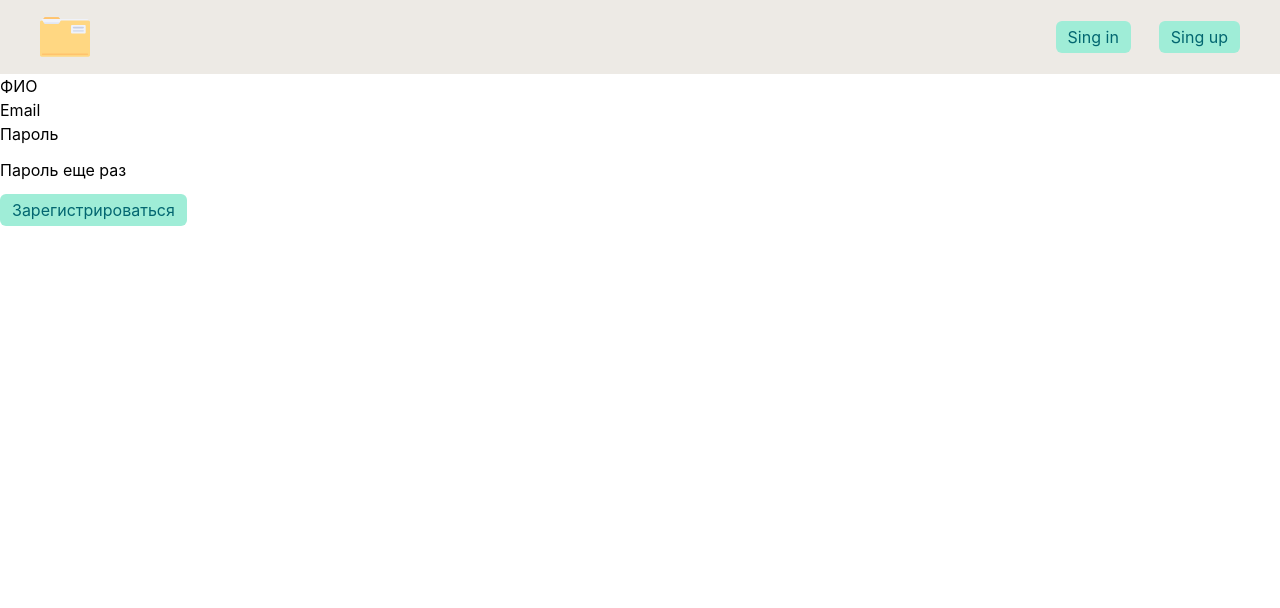
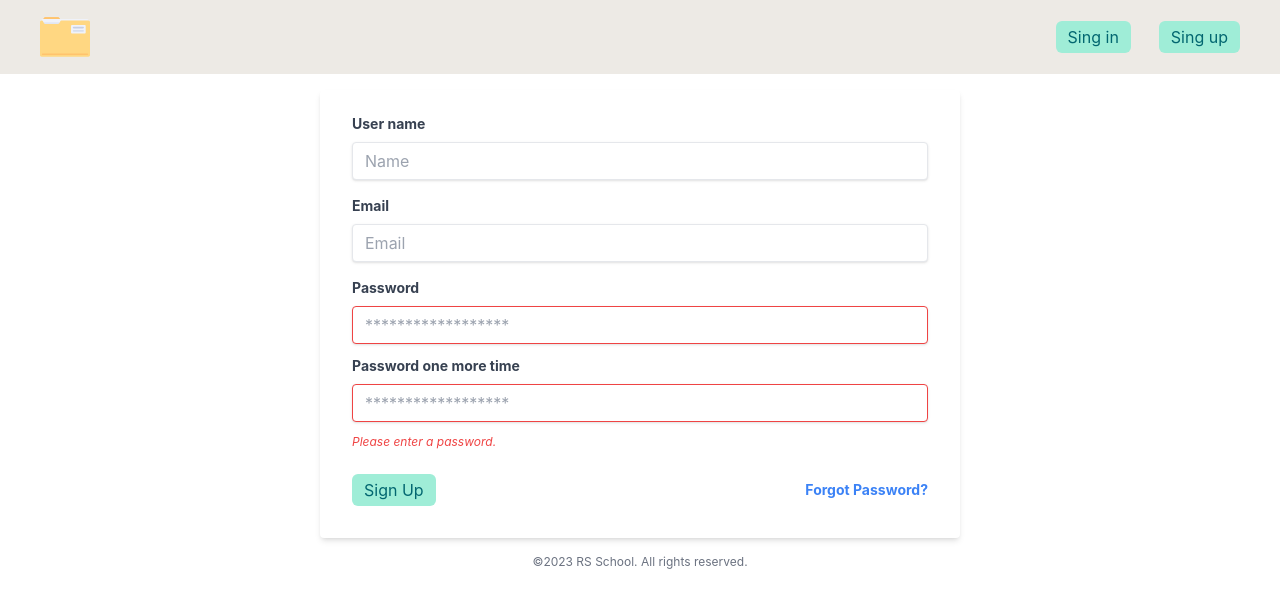
Before and after one commit to sensaur/rsclone, a React (Create React App) app: page /signup in a window 1280 px wide. Shown: the top 608 px of the page. Built offline with nearby package versions, Linux system fonts and the light colour scheme; no server answers.

Commit message:
feat: add tailwind styles to sign in and sign up

```diff
--- a/src/components/NavBarLogged.tsx
+++ b/src/components/NavBarLogged.tsx
@@ -30,7 +30,7 @@ function NavBarLogged() {
             <Link className="btn" aria-current="page" to="/">Edit profile</Link>
           </div>
           <div className="flex items-center">
-            Вы вошли как
+            Logged as
             {` ${user?.name}`}
           </div>
           <div className="flex items-center">
--- a/src/components/SignIn.tsx
+++ b/src/components/SignIn.tsx
@@ -17,7 +17,7 @@ function SignIn() {
   };
   const [toSend, setToSend] = useState(initialState);
   useEffect(() => {
-    document.title = 'Войти';
+    document.title = 'Sign in';
     // eslint-disable-next-line
   }, []);
 
@@ -30,7 +30,7 @@ function SignIn() {
     if (Object.entries(toSend).length) {
       await dispatch(signIn(toSend));
       if (error) {
-        Swal.fire(error || 'Неправильный логин / пароль');
+        Swal.fire(error || 'Wrong login / password');
       } else {
         navigate('/alldesks');
       }
@@ -38,37 +38,60 @@ function SignIn() {
   };
 
   return (
-    <form onSubmit={handleSubmit} className="container">
-      <div className="mb-3">
+    <div className="w-1/2 py-4 m-auto">
+      <form className="bg-white shadow-md rounded px-8 pt-6 pb-8 mb-4" onSubmit={handleSubmit}>
+        <div className="mb-4">
           {/* eslint-disable-next-line jsx-a11y/label-has-associated-control */}
-        <label htmlFor="exampleInputEmail1" className="form-label">Email</label>
+          <label className="block text-gray-700 text-sm font-bold mb-2" htmlFor="email">
+            Email
+          </label>
           <input
-          type="email"
-          className="form-control"
-          id="exampleInputEmail1"
+            className="shadow appearance-none border rounded w-full py-2 px-3 text-gray-700 leading-tight focus:outline-none focus:shadow-outline"
+            id="email"
             name="email"
+            type="text"
+            placeholder="Email"
+            autoComplete="email"
             onChange={handleChange}
             value={toSend.email}
-          aria-describedby="emailHelp"
-          placeholder={toSend.email}
-          autoComplete="email"
           />
         </div>
-      <div className="mb-3">
+        <div className="mb-6">
           {/* eslint-disable-next-line jsx-a11y/label-has-associated-control */}
-        <label htmlFor="exampleInputPassword1" className="form-label">Пароль</label>
+          <label className="block text-gray-700 text-sm font-bold mb-2" htmlFor="password">
+            Password
+          </label>
           <input
+            className="shadow appearance-none border border-red-500 rounded w-full py-2 px-3 text-gray-700 mb-3 leading-tight focus:outline-none focus:shadow-outline"
+            id="password"
+            name="password"
             type="password"
-          className="form-control"
-          id="exampleInputPassword1"
-          name="password"
+            autoComplete="current-password"
+            placeholder="******************"
             onChange={handleChange}
             value={toSend.password}
-          autoComplete="password"
           />
+          <p className="text-red-500 text-xs italic">Please enter a password.</p>
         </div>
-      <button type="submit" className="btn btn-primary">Войти</button>
+        <div className="flex items-center justify-between">
+          <button
+            className="btn btn-primary"
+            type="submit"
+          >
+            Sign In
+          </button>
+          <a
+            className="inline-block align-baseline font-bold text-sm text-blue-500 hover:text-blue-800"
+            href="/"
+          >
+            Forgot Password?
+          </a>
+        </div>
       </form>
+      <p className="text-center text-gray-500 text-xs">
+        &copy;2023 RS School. All rights reserved.
+      </p>
+    </div>
   );
 }
 
--- a/src/components/SignUp.tsx
+++ b/src/components/SignUp.tsx
@@ -18,17 +18,17 @@ function SignUp() {
   const [toSend, setToSend] = useState(initialState);
   const navigate = useNavigate();
   useEffect(() => {
-    document.title = 'Зарегистрироваться';
+    document.title = 'Sign Up';
   }, []);
   const handleSubmit = async (e: FormEvent) => {
     e.preventDefault();
     if (Object.entries(toSend).length) {
       if (toSend.password !== toSend.password2) {
-        Swal.fire('пароли не совпадают');
+        await Swal.fire('Passwords are not equal');
       } else {
         await dispatch(signUp(toSend));
         if (error) {
-          Swal.fire(error || 'Неправильный логин / пароль');
+          await Swal.fire(error || 'Wrong login / password');
         } else {
           // Swal.fire('Пользователь создан');
           navigate('/login');
@@ -45,57 +45,89 @@ function SignUp() {
   };
 
   return (
-    <div>
-      <form onSubmit={handleSubmit}>
-        <div>
+    <div className="w-1/2 py-4 m-auto">
+      <form className="bg-white shadow-md rounded px-8 pt-6 pb-8 mb-4" onSubmit={handleSubmit}>
+        <div className="mb-4">
           {/* eslint-disable-next-line jsx-a11y/label-has-associated-control */}
-          <label htmlFor="userName">ФИО</label>
+          <label className="block text-gray-700 text-sm font-bold mb-2" htmlFor="userName">
+            User name
+          </label>
           <input
-            type="name"
-            className="form-control"
+            className="shadow appearance-none border rounded w-full py-2 px-3 text-gray-700 leading-tight focus:outline-none focus:shadow-outline"
             id="userName"
             name="userName"
+            type="text"
+            placeholder="Name"
+            autoComplete="userName"
             onChange={handleChange}
             value={toSend.userName}
           />
         </div>
-        <div>
+        <div className="mb-4">
           {/* eslint-disable-next-line jsx-a11y/label-has-associated-control */}
-          <label htmlFor="Email">Email</label>
+          <label className="block text-gray-700 text-sm font-bold mb-2" htmlFor="email">
+            Email
+          </label>
           <input
-            type="email"
-            id="Email"
+            className="shadow appearance-none border rounded w-full py-2 px-3 text-gray-700 leading-tight focus:outline-none focus:shadow-outline"
+            id="email"
             name="email"
+            type="text"
+            placeholder="Email"
+            autoComplete="email"
             onChange={handleChange}
             value={toSend.email}
           />
         </div>
-        <div className="mb-3">
+        <div className="mb-6">
           {/* eslint-disable-next-line jsx-a11y/label-has-associated-control */}
-          <label htmlFor="password" className="form-label">Пароль</label>
+          <label className="block text-gray-700 text-sm font-bold mb-2" htmlFor="password">
+            Password
+          </label>
           <input
-            type="new-password"
-            className="form-control"
+            className="shadow appearance-none border border-red-500 rounded w-full py-2 px-3 text-gray-700 mb-3 leading-tight focus:outline-none focus:shadow-outline"
             id="password"
             name="password"
+            type="password"
+            placeholder="******************"
+            autoComplete="new-password"
             onChange={handleChange}
             value={toSend.password}
           />
-        </div>
-        <div className="mb-3">
           {/* eslint-disable-next-line jsx-a11y/label-has-associated-control */}
-          <label htmlFor="password2" className="form-label">Пароль еще раз</label>
+          <label className="block text-gray-700 text-sm font-bold mb-2" htmlFor="password2">
+            Password one more time
+          </label>
           <input
-            type="new-password"
-            className="form-control"
+            className="shadow appearance-none border border-red-500 rounded w-full py-2 px-3 text-gray-700 mb-3 leading-tight focus:outline-none focus:shadow-outline"
             id="password2"
             name="password2"
+            type="password"
+            placeholder="******************"
+            autoComplete="new-password"
             onChange={handleChange}
             value={toSend.password2}
           />
+          <p className="text-red-500 text-xs italic">Please enter a password.</p>
         </div>
-        <button type="submit" className="btn btn-primary">Зарегистрироваться</button>
+        <div className="flex items-center justify-between">
+          <button
+            className="btn btn-primary"
+            type="submit"
+          >
+            Sign Up
+          </button>
+          <a
+            className="inline-block align-baseline font-bold text-sm text-blue-500 hover:text-blue-800"
+            href="/"
+          >
+            Forgot Password?
+          </a>
+        </div>
       </form>
+      <p className="text-center text-gray-500 text-xs">
+        &copy;2023 RS School. All rights reserved.
+      </p>
     </div>
   );
 }
```
Lines whose indentation alone changed are shown as unchanged.
